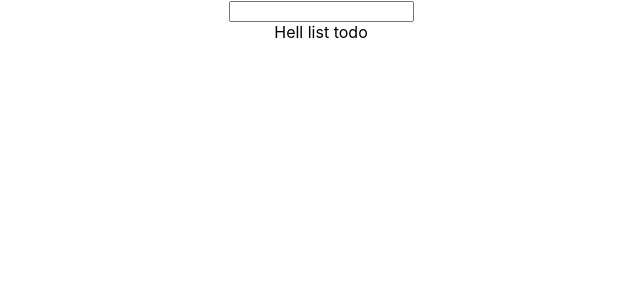
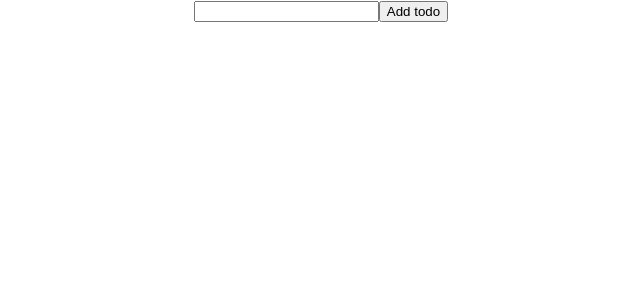
Before and after one commit to rommelcode/redux-scratch-todo-app, a React (Create React App) app: page / in a window 1280 px wide. Shown: the top 300 px of the page, without its empty margins (319-959 px from the left). Built offline with nearby package versions, Linux system fonts and the light colour scheme.

Commit message:
list todos

```diff
--- a/src/AddTodo.tsx
+++ b/src/AddTodo.tsx
@@ -16,11 +16,12 @@ export const AddTodo : React.FC = () => {
     }
 
     const changeTodo = (event: ChangeEvent<HTMLInputElement>) => {
-        console.log(event.target.value)
+
         setTodo(event.target.value)
+        console.log(todo)
     }
 
     return <div>
-        <input onChange={changeTodo}></input>
+        <input onChange={changeTodo}></input><button onClick={addTodo}>Add todo</button>
     </div>
 }
--- a/src/ListTodo.tsx
+++ b/src/ListTodo.tsx
@@ -1,3 +1,10 @@
+import { useSelector } from "react-redux";
+import { toEditorSettings } from "typescript";
+import {todoState} from "./mainreducer"
+
 export function ListTodo(){
-    return <div>Hell list todo</div>
+    const todos = useSelector<todoState, todoState["todos"]>(
+        (state) => state.todos
+      );
+    return <ul>{todos.map(p => <li>{p}</li>)}</ul>
 }
--- a/src/mainreducer.ts
+++ b/src/mainreducer.ts
@@ -1,11 +1,10 @@
 
 
-interface todoState{
+export interface todoState{
     todos:string[]
 }
 
 const intialState ={todos:[]};
-
 
 function mainReducer(state:todoState = intialState,action:addTodoType){
     console.log("inside")
```
